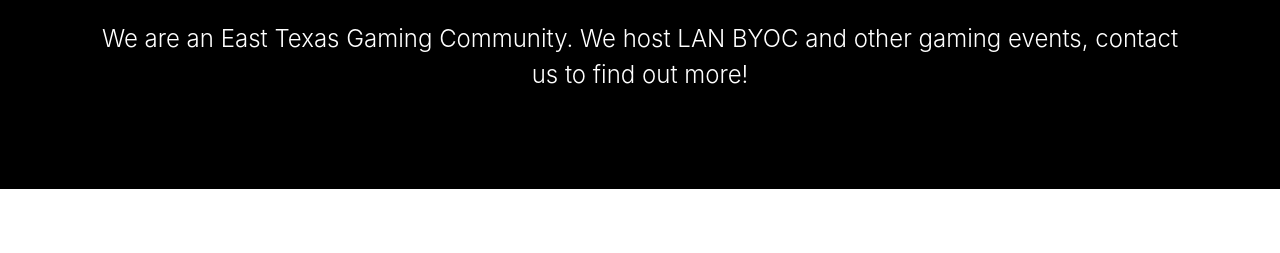
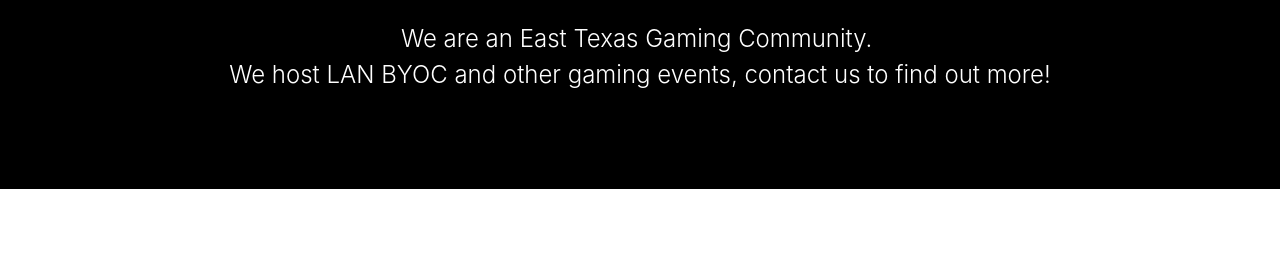
Before and after one commit to verbatim37/critgamer.com, a plain HTML site: page index.html in a window 1280 px wide. Shown: the part 383-636 px from the top of the page. Drawn offline with nearby package versions, Linux system fonts and the light colour scheme; a web font is replaced by a local one.

Commit message:
Update index.html

```diff
--- a/index.html
+++ b/index.html
@@ -45,7 +45,7 @@
                     <div class="divider-custom-line"></div>
                 </div>
                 <!-- Masthead Subheading-->
-                <p class="pre-wrap masthead-subheading font-weight-light mb-0">We are an East Texas Gaming Community. We host LAN BYOC and other gaming events, contact us to find out more!</p>
+                <p class="pre-wrap masthead-subheading font-weight-light mb-0">We are an East Texas Gaming Community. <br/>We host LAN BYOC and other gaming events, contact us to find out more!</p>
             </div>
         </header>
         <section class="page-section portfolio" id="portfolio">
```
